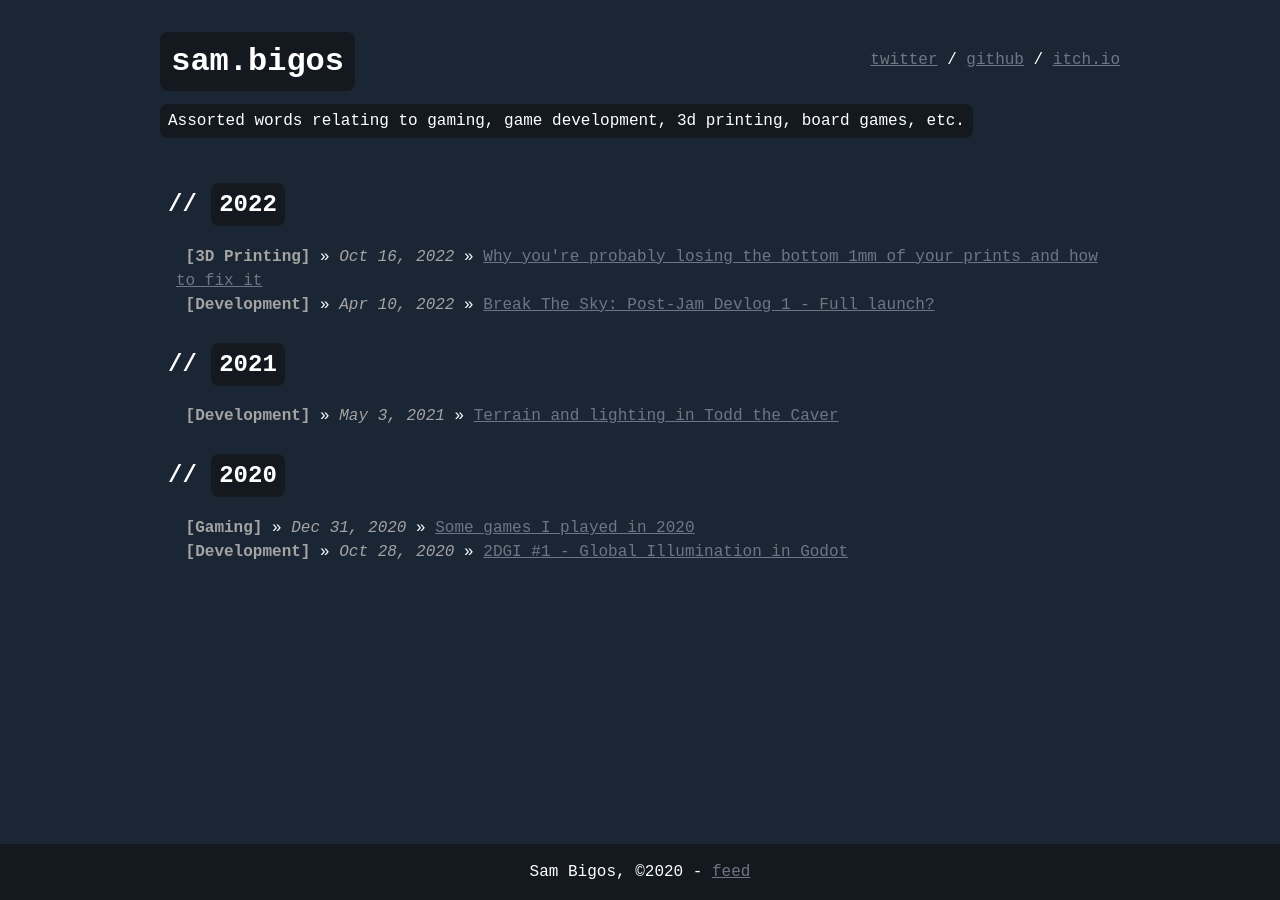
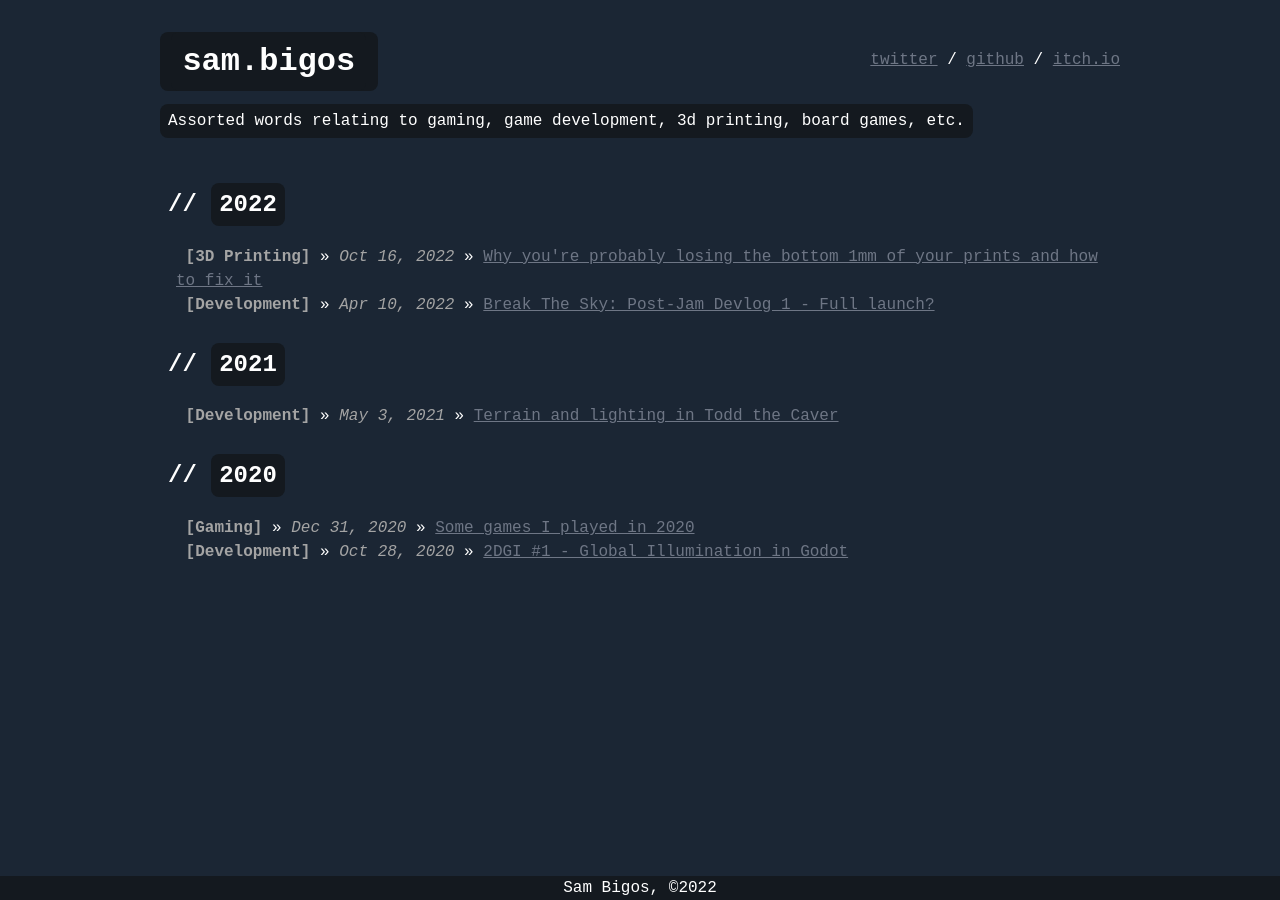
Before and after one commit to samuelbigos/samuelbigos.github.io, a Jekyll site: the page built from index.md, in a window 1280 px wide. Built offline with Jekyll 4.4.1, drawn with Linux system fonts in a browser that asks for light colours; some web fonts are replaced.

Commit message:
Add home header/footer to posts.

```diff
--- a/_layouts/default.html
+++ b/_layouts/default.html
@@ -3,10 +3,28 @@
         {%- include head.html -%}
     <body>
     <main class="page-content" aria-label="Content">
-        <div class="wrapper">
-           {{ content }}
+      <div class="wrapper">
+        <header>
+          <div class="title-container">
+            <div class=socials>
+              <a href="https://twitter.com/Calneon">twitter</a> /
+              <a href="https://github.com/samuelbigos">github</a> /
+              <a href="https://sambigos.itch.io/">itch.io</a>
+            </div>
+            <h1><span class="title"><a class="title" href="{{ site.url }}">{{ site.title }}</a></span></h1>
+            {% if site.show_description == true %}
+              <span class="description">{{ site.description }}</span>
+            {% endif %}
+          </div>
+        </header>
+        <br>
+
+        {{ content }}
+
+        <div class="footer">
+          <span>Sam Bigos, ©2022</span>
         </div>
-
+      </div>
     </main>
     </body>
 </html>
--- a/_layouts/home.html
+++ b/_layouts/home.html
@@ -1,22 +1,5 @@
 ---
 layout: default
 ---
-<header>
-  <div class="title-container">
-    <div class=socials>
-      <a href="https://twitter.com/Calneon">twitter</a> /
-      <a href="https://github.com/samuelbigos">github</a> /
-      <a href="https://sambigos.itch.io/">itch.io</a>
-    </div>
-    <h1><span class="title">{{ site.title }}</span></h1>
-    {% if site.show_description == true %}
-      <span class="description">{{ site.description }}</span>
-    {% endif %}
-  </div>
-</header>
-<br>
+
 {% include menu_item.html collection=site.data.menu.entries %}
-
-<div class="footer">
-  <p>Sam Bigos, ©2020 - <a href="feed.xml">feed</a></p>
-</div>
--- a/_layouts/post.html
+++ b/_layouts/post.html
@@ -3,7 +3,7 @@
 ---
 
 <p>
-   <a class="back" href="https://samuelbigos.github.io/">home</a>
+   <a class="back" href="{{ site.url }}"><b>home</b></a>
 </p>
 <h1>{{ page.title }}</h1>
 <div class="toc">
--- a/_sass/no-style-please.scss
+++ b/_sass/no-style-please.scss
@@ -155,6 +155,21 @@
   margin: 0;
   padding: 0;
   padding-left: 0.0rem;
+}
+
+a.title:link {
+  color: #ffffff;
+  text-decoration: none;
+}
+
+a.title:visited {
+  color: #ffffff;
+  text-decoration: none;
+}
+
+a.title:hover {
+  color: #6e7685;
+  text-decoration: none;
 }
 
 a:link {
```
